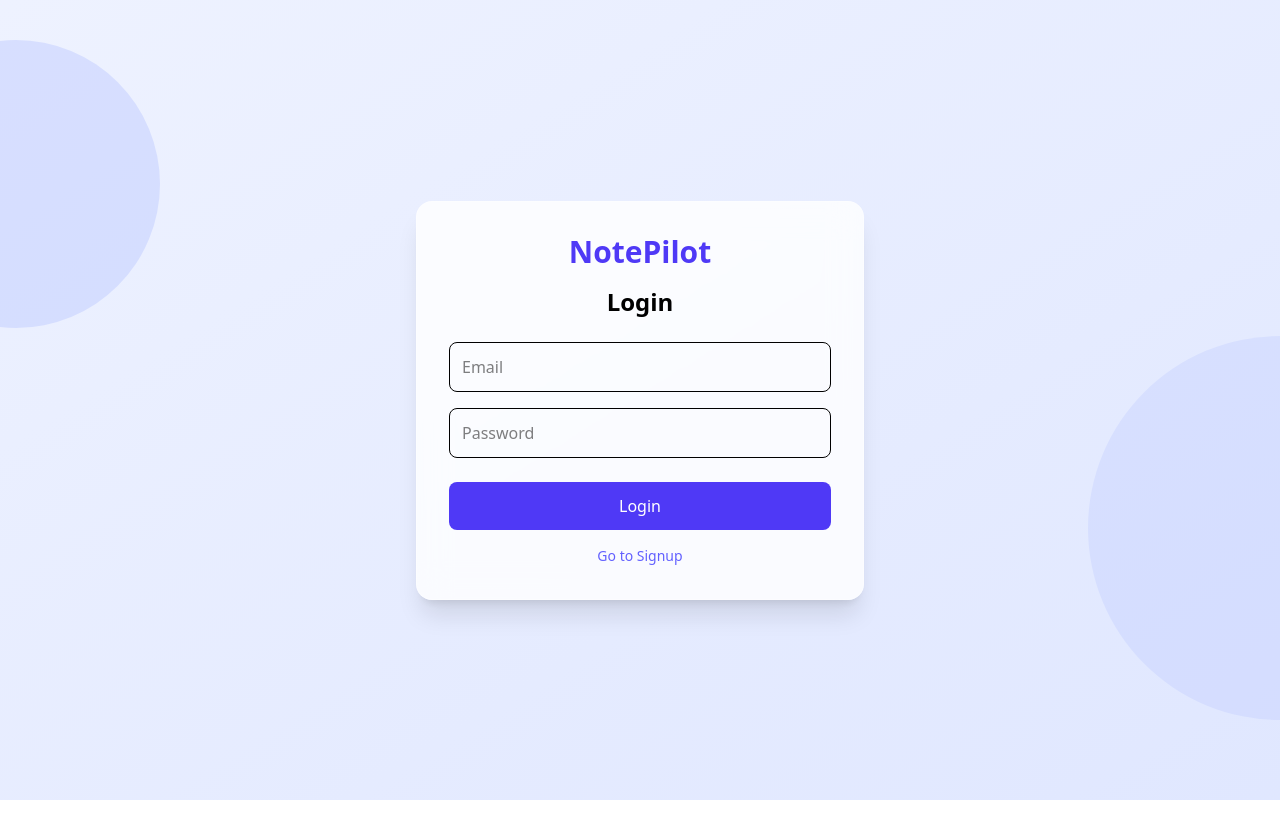
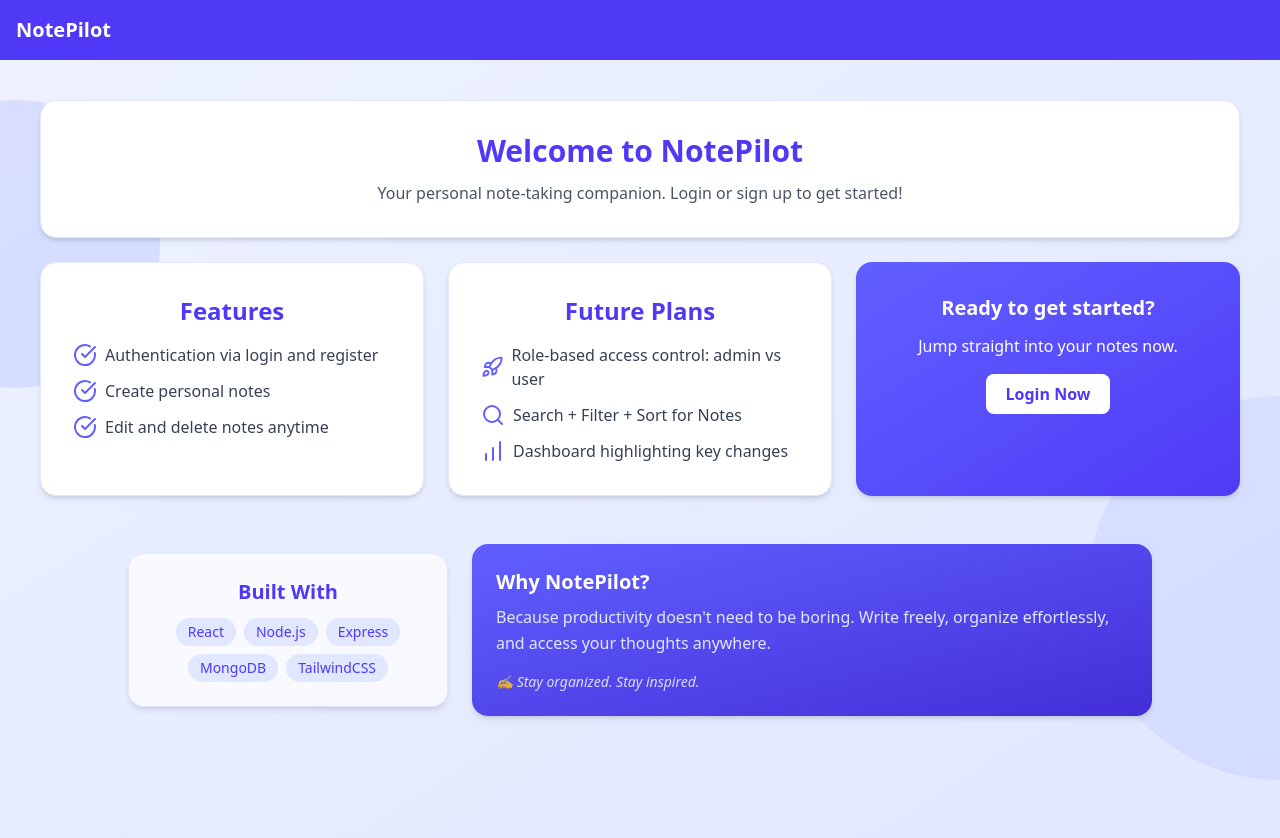
Before and after one commit to bhowmik94/post-manager, a React (Vite) app: page / in a window 1280 px wide. Before the commit this address led to /login. Shown: the top 838 px of the page. Before the commit the page ends 800 px from the top, so only its background shows below. Built offline with nearby package versions, Linux system fonts and the light colour scheme.

Commit message:
added new landing / home page

```diff
--- a/package.json
+++ b/package.json
@@ -14,6 +14,7 @@
   },
   "dependencies": {
     "axios": "^1.12.2",
+    "lucide-react": "^0.545.0",
     "react": "^19.1.1",
     "react-dom": "^19.1.1",
     "react-router-dom": "^7.9.3"
--- a/src/App.jsx
+++ b/src/App.jsx
@@ -1,4 +1,5 @@
 import { BrowserRouter, Routes, Route, Navigate } from "react-router-dom";
+import Home from "./pages/Home";
 import Login from "./pages/Login";
 import Signup from "./pages/Signup";
 import Posts from "./pages/Posts";
@@ -10,6 +11,14 @@ function App() {
   return (
     <BrowserRouter>
       <Routes>
+        <Route
+          path="/"
+          element={
+            <AuthRoute>
+              <Home />
+            </AuthRoute>
+          }
+        />
         <Route
           path="/login"
           element={
--- a/src/components/AuthForm.jsx
+++ b/src/components/AuthForm.jsx
@@ -76,9 +76,16 @@ export default function AuthForm({
   return (
     <Wrapper centered>
       <div className="bg-white/80 backdrop-blur-lg p-8 rounded-2xl shadow-xl w-full max-w-sm md:max-w-md border border-white/30 z-10">
-        <h1 className="text-3xl font-bold text-center mb-4 text-indigo-600">
-          NotePilot
-        </h1>
+        <div className="relative w-fit mx-auto mb-4">
+          <span
+            onClick={() => navigate("/")}
+            className="relative z-10 text-3xl font-bold text-indigo-600 cursor-pointer transition-transform duration-200 hover:scale-105"
+          >
+            NotePilot
+          </span>
+          <span className="absolute inset-0 rounded-full animate-ping bg-indigo-300/30 -z-0"></span>
+        </div>
+
         <p className="text-2xl font-semibold mb-6 text-center">{title}</p>
 
         <form onSubmit={handleSubmit} className="flex flex-col">
--- a/src/components/Layout.jsx
+++ b/src/components/Layout.jsx
@@ -30,8 +30,9 @@ export default function Layout({ children }) {
       </header>
       {/* Main Content */}
       <Wrapper centered={false}>
-        <main className="relative p-6 z-10">{children}</main>
+        <main className="relative p-6 z-10 2xl:px-64">{children}</main>
       </Wrapper>
+
     </div>
   );
 }
--- /dev/null
+++ b/src/pages/Home.jsx
@@ -0,0 +1,109 @@
+import Layout from "../components/Layout";
+import { CheckCircle, Rocket, Search, BarChart } from "lucide-react";
+import { useNavigate } from "react-router-dom";
+
+export default function Home() {
+  const navigate = useNavigate();
+  return (
+    <Layout centered={true}>
+      <div className="w-full grid grid-cols-1 md:grid-cols-2 lg:grid-cols-3 gap-6 p-4">
+        {/* Welcome / Hero */}
+        <div className="bg-white p-8 rounded-2xl shadow-md text-center border border-indigo-100 hover:shadow-lg transition-all duration-200 lg:col-span-3 scale-[1] hover:scale-[1.01]">
+          <h2 className="text-3xl font-extrabold text-indigo-600 mb-3">
+            Welcome to NotePilot
+          </h2>
+          <p className="text-gray-600">
+            Your personal note-taking companion. Login or sign up to get
+            started!
+          </p>
+        </div>
+
+        {/* Features Section */}
+        <div className="bg-white p-8 rounded-2xl shadow-md border border-indigo-100 hover:shadow-lg transition-all duration-200 scale-[1] hover:scale-[1.02]">
+          <h2 className="text-2xl font-bold text-indigo-600 text-center mb-4">
+            Features
+          </h2>
+          <ul className="space-y-3 text-gray-700">
+            <li className="flex items-center gap-2">
+              <CheckCircle className="text-indigo-500" /> Authentication via
+              login and register
+            </li>
+            <li className="flex items-center gap-2">
+              <CheckCircle className="text-indigo-500" /> Create personal notes
+            </li>
+            <li className="flex items-center gap-2">
+              <CheckCircle className="text-indigo-500" /> Edit and delete notes
+              anytime
+            </li>
+          </ul>
+        </div>
+
+        {/* Future Plans */}
+        <div className="bg-white p-8 rounded-2xl shadow-md border border-indigo-100 hover:shadow-lg transition-all duration-200 scale-[1] hover:scale-[1.02]">
+          <h2 className="text-2xl font-bold text-indigo-600 text-center mb-4">
+            Future Plans
+          </h2>
+          <ul className="space-y-3 text-gray-700">
+            <li className="flex items-center gap-2">
+              <Rocket className="text-indigo-500" /> Role-based access control:
+              admin vs user
+            </li>
+            <li className="flex items-center gap-2">
+              <Search className="text-indigo-500" /> Search + Filter + Sort for
+              Notes
+            </li>
+            <li className="flex items-center gap-2">
+              <BarChart className="text-indigo-500" /> Dashboard highlighting
+              key changes
+            </li>
+          </ul>
+        </div>
+
+        {/* Call to Action Card */}
+        <div className="bg-gradient-to-br from-indigo-500 to-indigo-600 p-8 rounded-2xl shadow-md text-center text-white hover:shadow-xl transition-all duration-200 scale-[1] hover:scale-[1.03]">
+          <h3 className="text-xl font-bold mb-3">Ready to get started?</h3>
+          <p className="mb-4">Jump straight into your notes now.</p>
+          <button
+            onClick={() => navigate("/login")}
+            className="bg-white text-indigo-600 px-5 py-2 rounded-lg font-semibold hover:bg-gray-100"
+          >
+            Login Now
+          </button>
+        </div>
+      </div>
+
+      <div className="flex flex-col justify-center items-center md:flex-row gap-6 mt-8 mx-auto max-w-5xl ">
+        {/* Tech Stack Box */}
+        <div className="bg-white/70 backdrop-blur-md border border-indigo-100 p-6 rounded-2xl shadow-md w-full max-w-xs hover:shadow-xl transition-all duration-200 scale-[1] hover:scale-[1.03]">
+          <h2 className="text-xl font-bold text-indigo-600 mb-3 text-center">
+            Built With
+          </h2>
+          <div className="flex flex-wrap gap-2 justify-center">
+            {["React", "Node.js", "Express", "MongoDB", "TailwindCSS"].map(
+              (tech) => (
+                <span
+                  key={tech}
+                  className="bg-indigo-100 text-indigo-600 px-3 py-1 rounded-full text-sm font-medium"
+                >
+                  {tech}
+                </span>
+              )
+            )}
+          </div>
+        </div>
+
+        {/* Contrast Block */}
+        <div className="flex-1 bg-gradient-to-br from-indigo-500 to-indigo-700 text-white p-6 rounded-2xl shadow-md flex flex-col justify-center hover:shadow-xl transition-all duration-200 scale-[1] hover:scale-[1.03]">
+          <h2 className="text-xl font-bold mb-2">Why NotePilot?</h2>
+          <p className="text-indigo-100 leading-relaxed">
+            Because productivity doesn't need to be boring. Write freely,
+            organize effortlessly, and access your thoughts anywhere.
+          </p>
+          <p className="mt-4 text-sm opacity-80 italic">
+            ✍ Stay organized. Stay inspired.
+          </p>
+        </div>
+      </div>
+    </Layout>
+  );
+}
```
Also changed, not shown: 1 other file (tests, documents, lock files or other folders).
